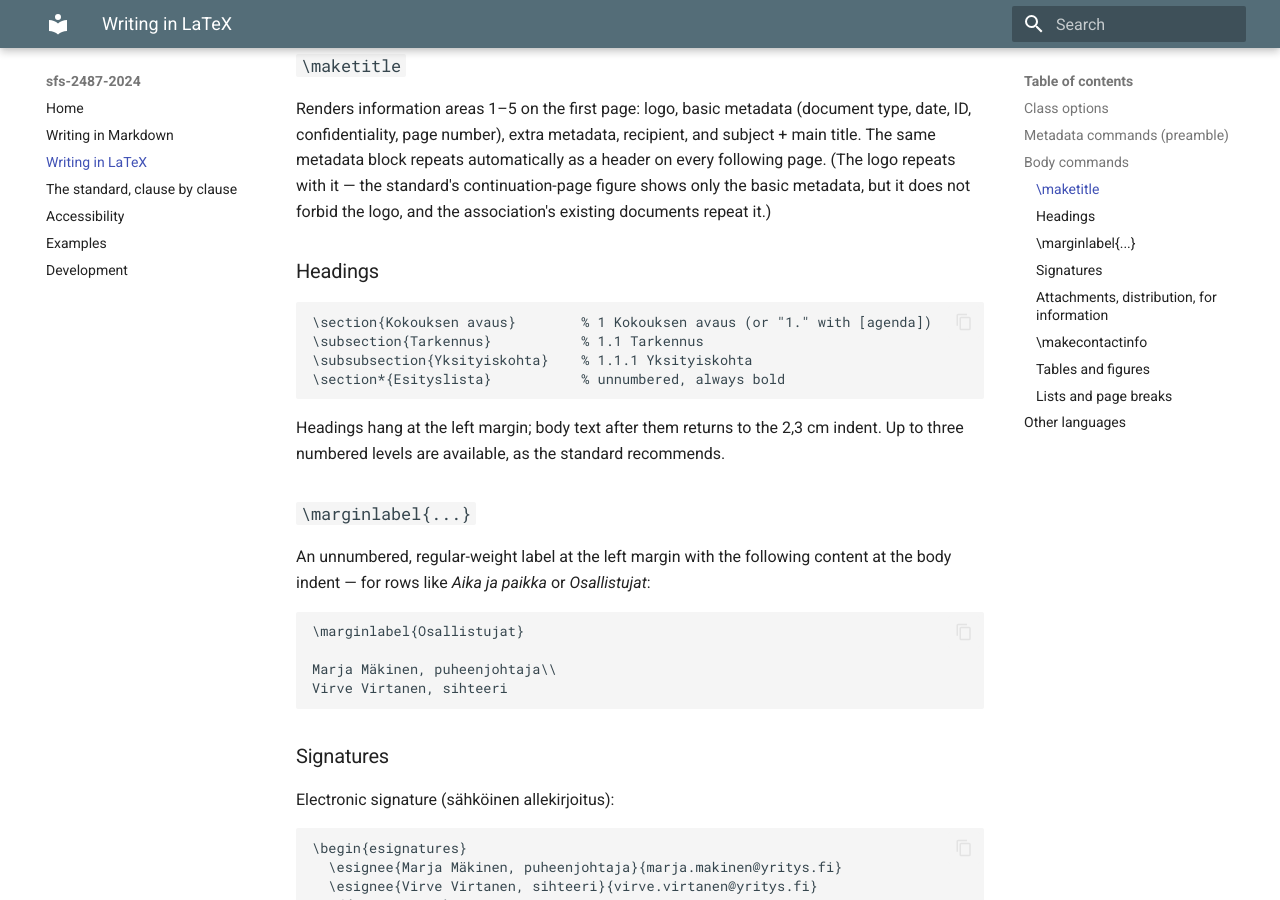
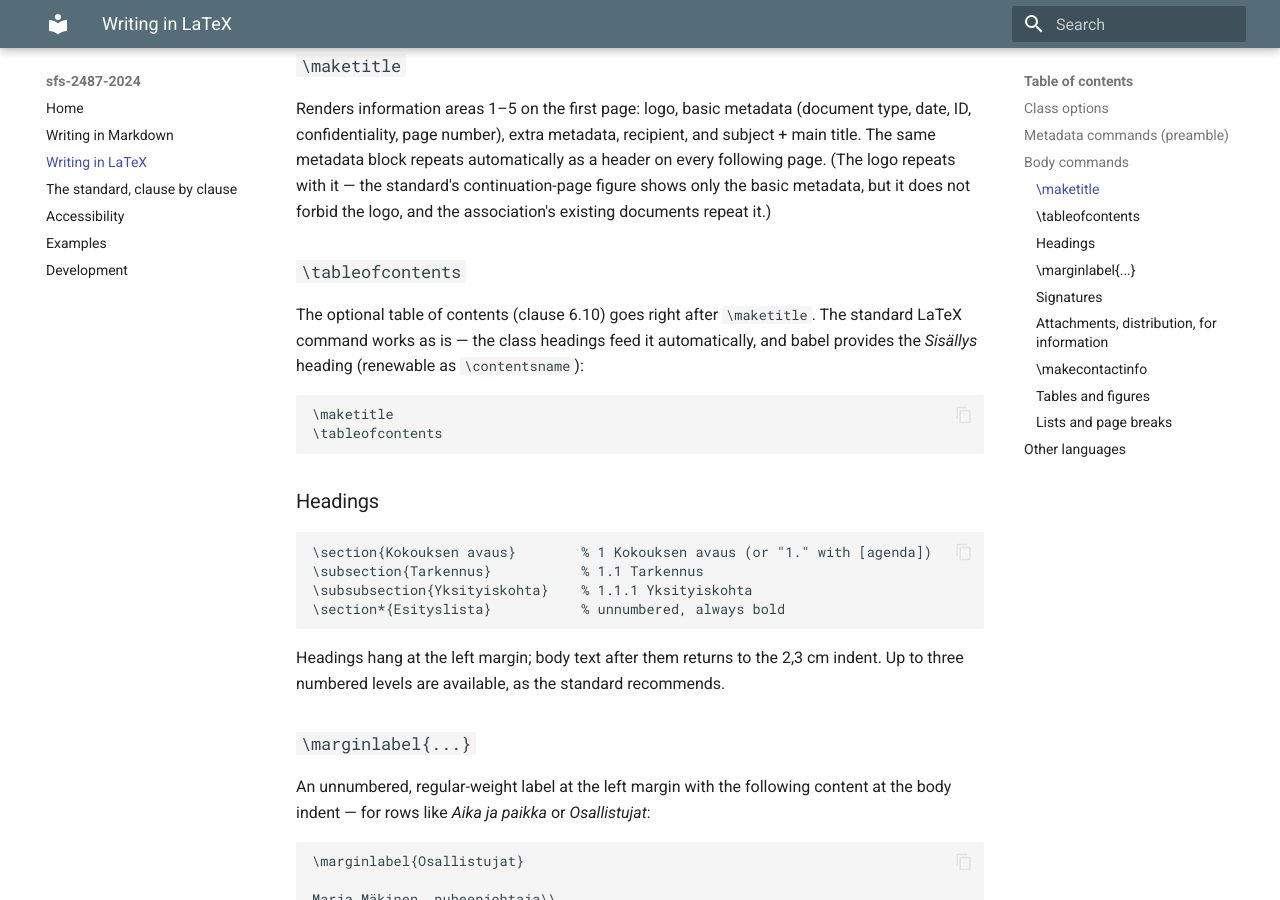
Before and after one commit to datakurre/vakioasiakirja, an MkDocs documentation site: the page built from docs/latex.md, in a window 1280 px wide and 900 px high, scrolled down 2632 px. Built offline with MkDocs 1.6.1 and Material for MkDocs 9.7.7, drawn with Linux system fonts in a browser that asks for light colours.

Commit message:
docs: Fix internal inconsistencies found in QA review
- List build.lua, LICENSE, sfs-2487-2024-doc.tex and the
  latex-packaging skill in AGENTS.md, with a CTAN packaging section
- Add /latex-packaging to CLAUDE.md's available skills
- Document \tableofcontents in the LaTeX reference (it was already
  covered in markdown.md and standard.md)
- Note the spec PDF may be absent (AGENTS.md/CLAUDE.md wording)
- Explain in devenv.nix why its TeX Live list deliberately diverges
  from flake.nix's texliveEnv

Co-Authored-By: Claude Fable 5 <noreply@anthropic.com>

````diff
--- a/docs/latex.md
+++ b/docs/latex.md
@@ -93,6 +93,18 @@ automatically as a header on every following page. (The logo repeats with
 it — the standard's continuation-page figure shows only the basic
 metadata, but it does not forbid the logo, and the association's existing
 documents repeat it.)
+
+### `\tableofcontents`
+
+The optional table of contents (clause 6.10) goes right after
+`\maketitle`. The standard LaTeX command works as is — the class headings
+feed it automatically, and babel provides the *Sisällys* heading
+(renewable as `\contentsname`):
+
+```latex
+\maketitle
+\tableofcontents
+```
 
 ### Headings
 
````
Also changed, not shown: AGENTS.md (+12 -4 lines), CLAUDE.md (+3 -2 lines), 1 other file.
